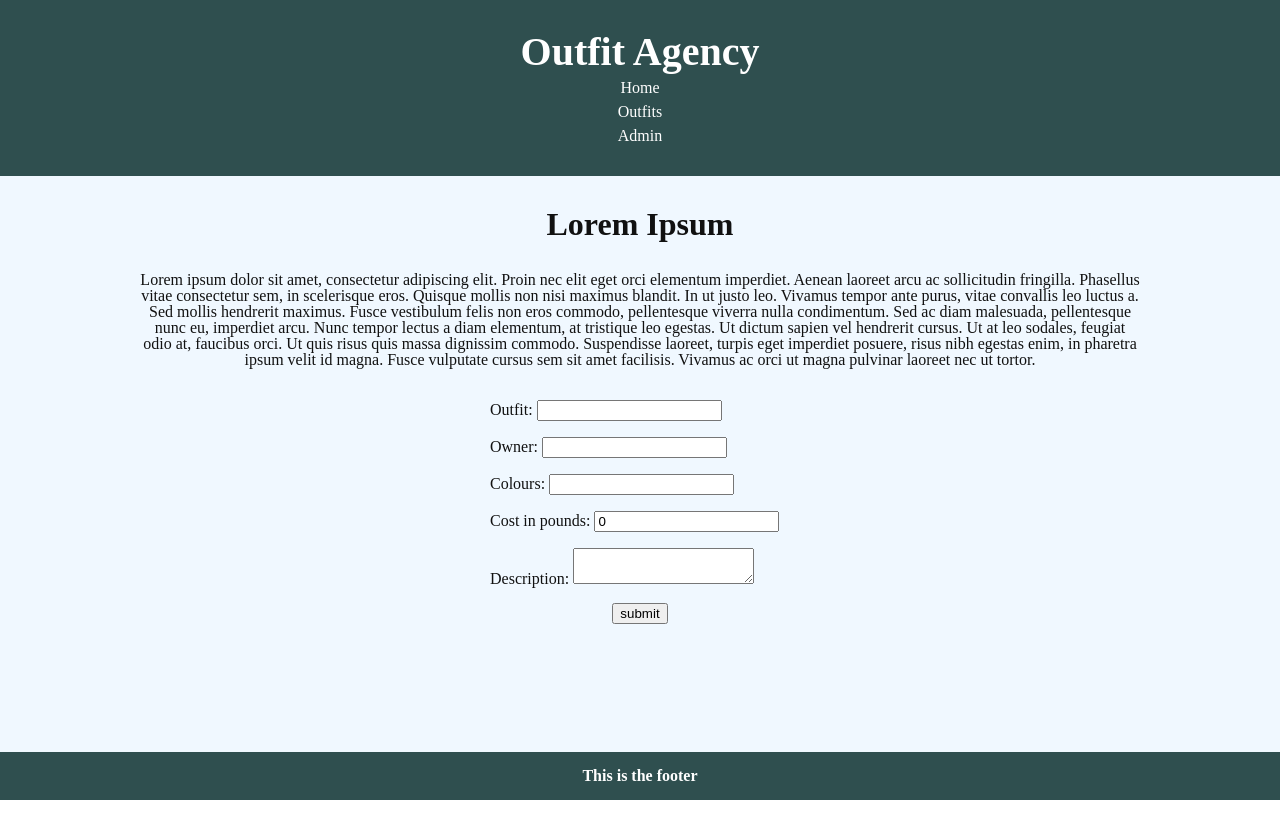
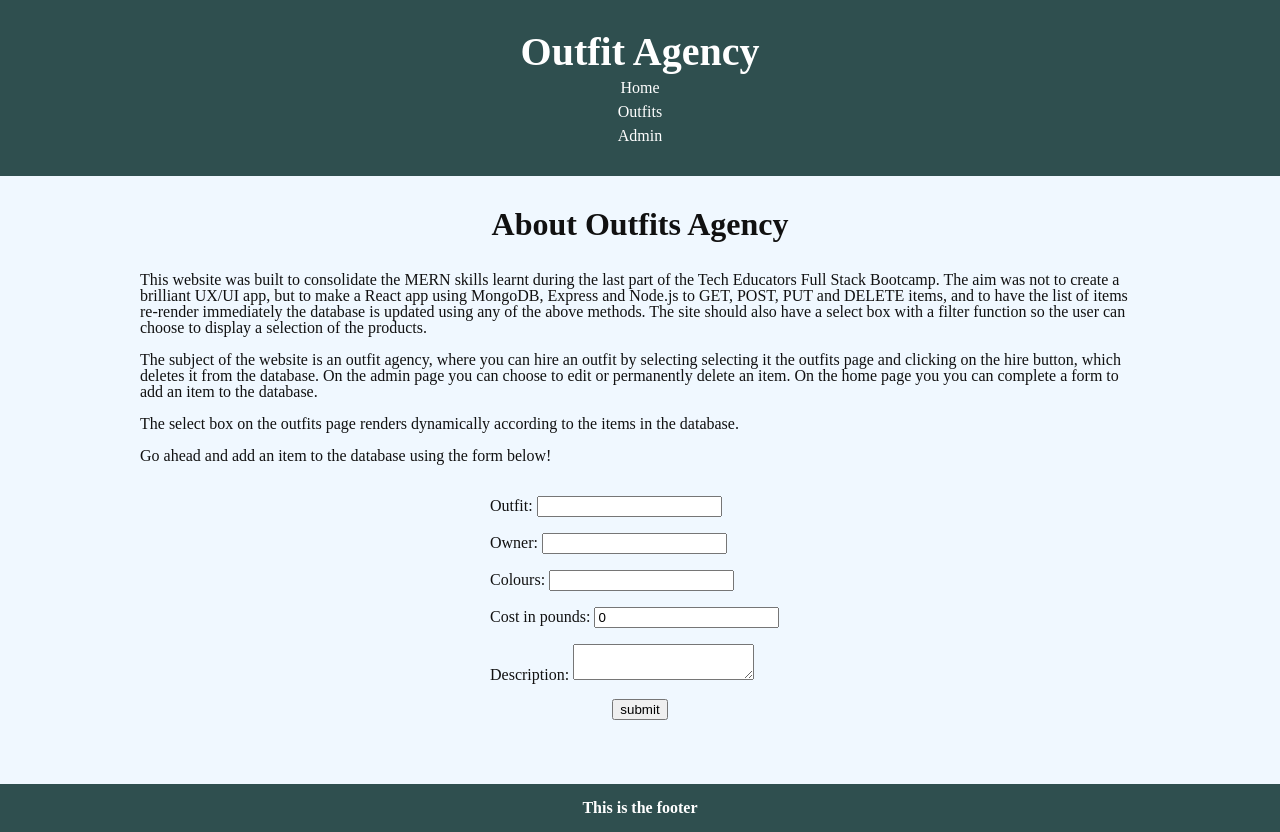
Before and after one commit to FrancesHitchcock/outfit-agency, a React (Create React App) app in the folder client/: page / in a window 1280 px wide. Before the commit the page ends 800 px from the top, so only its background shows below. Built offline with nearby package versions, Linux system fonts and the light colour scheme; no server answers.

Commit message:
add info to home page

```diff
--- a/client/src/App.css
+++ b/client/src/App.css
@@ -10,7 +10,6 @@
   display: flex;
   flex-direction: column;
   min-height: 100vh;
-  /* border: 1px solid red; */
 }
 
 main {
@@ -28,16 +27,8 @@ header {
   padding: 2em 0;
 }
 
-.header-container {
-  /* border: 1px solid red; */
-}
-
 footer {
   padding: 1em 0;
-}
-
-.footer-container {
-  /* border: 1px solid red; */
 }
 
 .main-container {
@@ -45,10 +36,14 @@ footer {
   width: 90%;
   max-width: 1000px;
   margin: 0 auto;
-  /* border: 1px solid red; */
 }
 
 /* home page */
+
+.home-p {
+  text-align: left;
+  margin-top: 1em;
+}
 
 .add-form {
   display: flex;
@@ -67,7 +62,6 @@ footer {
 
 .outfits-container,
 .admin-outfits-container {
-  /* border: 1px solid red; */
   display: flex;
   flex-direction: column;
   align-items: center;
@@ -102,7 +96,6 @@ footer {
   background-color: rgba(200, 200, 200, 0.9);
   padding: 1.5em 0.5em;
   border-radius: 5px;
-  /* border: 1px solid red; */
   align-items: flex-end;
 }
 
@@ -110,7 +103,6 @@ footer {
   display: flex;
   flex-direction: column;
   justify-content: space-between;
-  /* border: 1px solid red; */
   flex-grow: 1;
 }
 
--- a/client/src/pages/Home.js
+++ b/client/src/pages/Home.js
@@ -22,22 +22,30 @@ export default function Home({ handleAddFormSubmit }) {
   return (
     <main>
       <div className="home-page main-container">
-        <h2>Lorem Ipsum</h2>
-        <p>
-          Lorem ipsum dolor sit amet, consectetur adipiscing elit. Proin nec
-          elit eget orci elementum imperdiet. Aenean laoreet arcu ac
-          sollicitudin fringilla. Phasellus vitae consectetur sem, in
-          scelerisque eros. Quisque mollis non nisi maximus blandit. In ut justo
-          leo. Vivamus tempor ante purus, vitae convallis leo luctus a. Sed
-          mollis hendrerit maximus. Fusce vestibulum felis non eros commodo,
-          pellentesque viverra nulla condimentum. Sed ac diam malesuada,
-          pellentesque nunc eu, imperdiet arcu. Nunc tempor lectus a diam
-          elementum, at tristique leo egestas. Ut dictum sapien vel hendrerit
-          cursus. Ut at leo sodales, feugiat odio at, faucibus orci. Ut quis
-          risus quis massa dignissim commodo. Suspendisse laoreet, turpis eget
-          imperdiet posuere, risus nibh egestas enim, in pharetra ipsum velit id
-          magna. Fusce vulputate cursus sem sit amet facilisis. Vivamus ac orci
-          ut magna pulvinar laoreet nec ut tortor.
+        <h2>About Outfits Agency</h2>
+        <p className="home-p">
+          This website was built to consolidate the MERN skills learnt during
+          the last part of the Tech Educators Full Stack Bootcamp. The aim was
+          not to create a brilliant UX/UI app, but to make a React app using
+          MongoDB, Express and Node.js to GET, POST, PUT and DELETE items, and
+          to have the list of items re-render immediately the database is
+          updated using any of the above methods. The site should also have a
+          select box with a filter function so the user can choose to display a
+          selection of the products.
+        </p>
+        <p className="home-p">
+          The subject of the website is an outfit agency, where you can hire an
+          outfit by selecting selecting it the outfits page and clicking on the
+          hire button, which deletes it from the database. On the admin page you
+          can choose to edit or permanently delete an item. On the home page you
+          you can complete a form to add an item to the database.
+        </p>
+        <p className="home-p">
+          The select box on the outfits page renders dynamically according to
+          the items in the database.
+        </p>
+        <p className="home-p">
+          Go ahead and add an item to the database using the form below!
         </p>
         <form
           className="form add-form"
```
